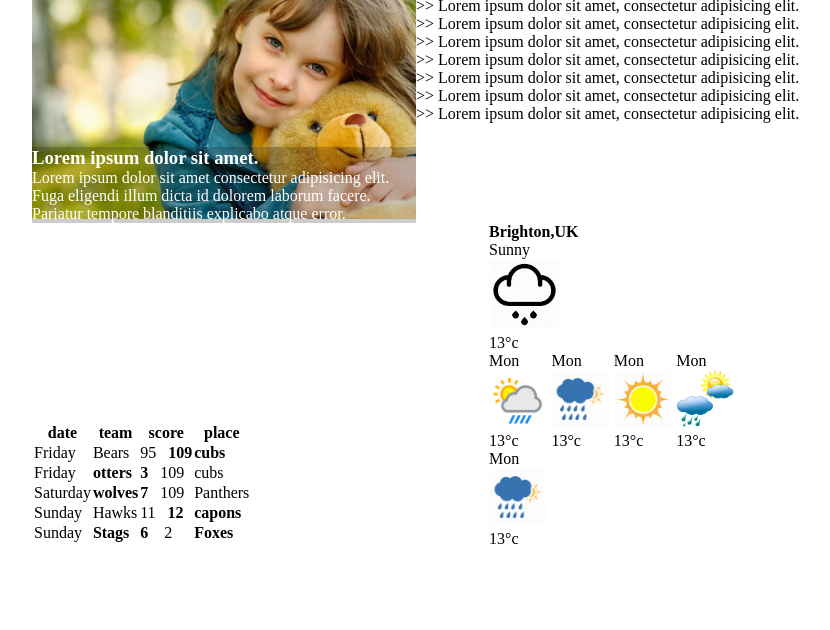
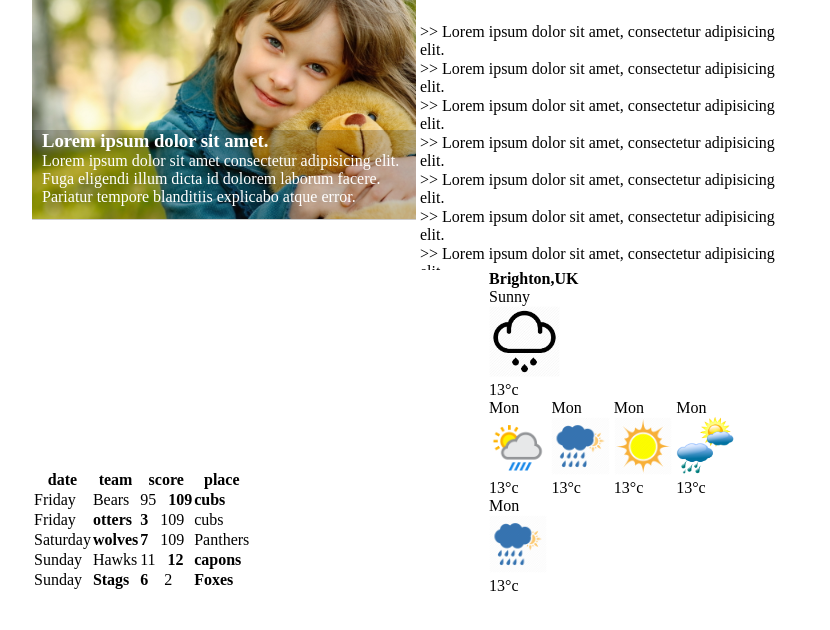
Before and after one commit to jhamit04/project_001, a plain HTML site: page index.html in a window 1280 px wide. Shown: the part 158-788 px from the top of the page, without its empty margins (224-1054 px from the left). Drawn offline with Linux system fonts and the light colour scheme.

Commit message:
first change

```diff
--- a/styles/style.css
+++ b/styles/style.css
@@ -51,11 +51,17 @@ a.navbar-content {
     bottom: 0;
     background-color: #13101036;
     color: white;
+    height: 37%;
+    bottom: 3px;
+    padding-left: 10px;
 }
 .upper-content-left {
     display: inline-block;
-    position: absolute;
+    position: relative;
     height: 291px;
+    width: 49%;
+    vertical-align: top;
+    overflow: auto;
 }
 .lower-content-right {
     width: 40%;
@@ -79,9 +85,15 @@ table.lower-content-left {
     width: 40%;
     display: inline-block;
 }
-div>p{
-    display: inline-block;
+.top-news {
+    height: 15%;
+}
+.top-news>p{
+display: inline-block;
+}
+.top-news-content {
+    height: 85%;
 }
 .top-news-content>p{
-    height: 10px;
+    height: 15%;
 }
```
